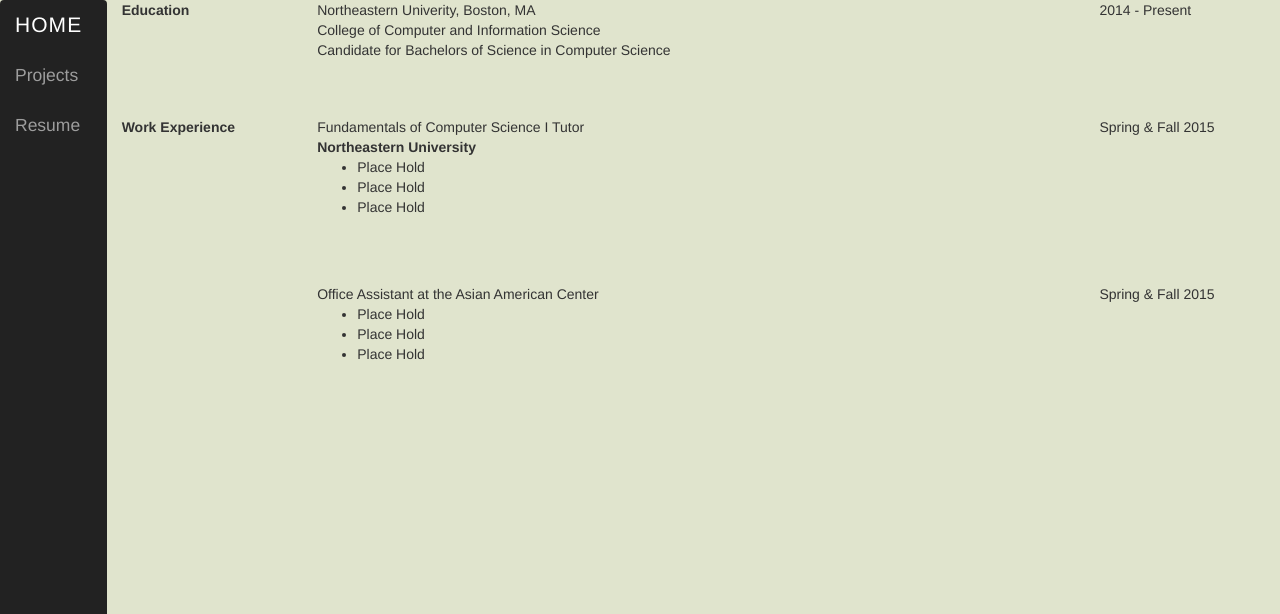
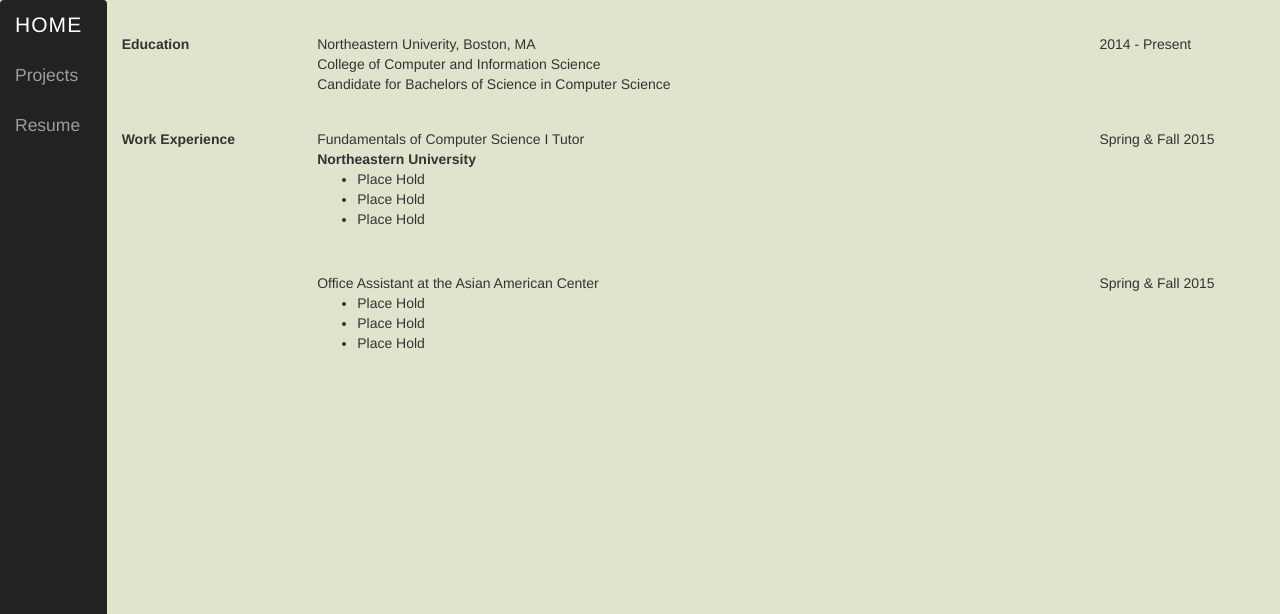
Before and after one commit to Guo-William/Personal-Website, a PHP site: page /pages/Resume.php in a window 1280 px wide. Shown: the top 614 px of the page. Run offline with PHP 8.4, Linux system fonts and the light colour scheme; some libraries are stand-ins or nearby versions.

Commit message:
went form 5% to 3% and also added it to the top most row

```diff
--- a/CSS/styling.css
+++ b/CSS/styling.css
@@ -161,5 +161,5 @@ p.project-description
 
 .row-top-buffer
 {
-  margin-top:5%;
+  margin-top:3%;
 }
--- a/pages/Resume.php
+++ b/pages/Resume.php
@@ -23,7 +23,7 @@
 
 
     <div class="col-xs-12 col-sm-10 col-md-11 col-lg-11">
-      <div class="row">
+      <div class="row row-top-buffer">
         <div class="col-xs-12 col-sm-12 col-md-2 col-lg-2">
           <b>Education</b>
         </div>
```
